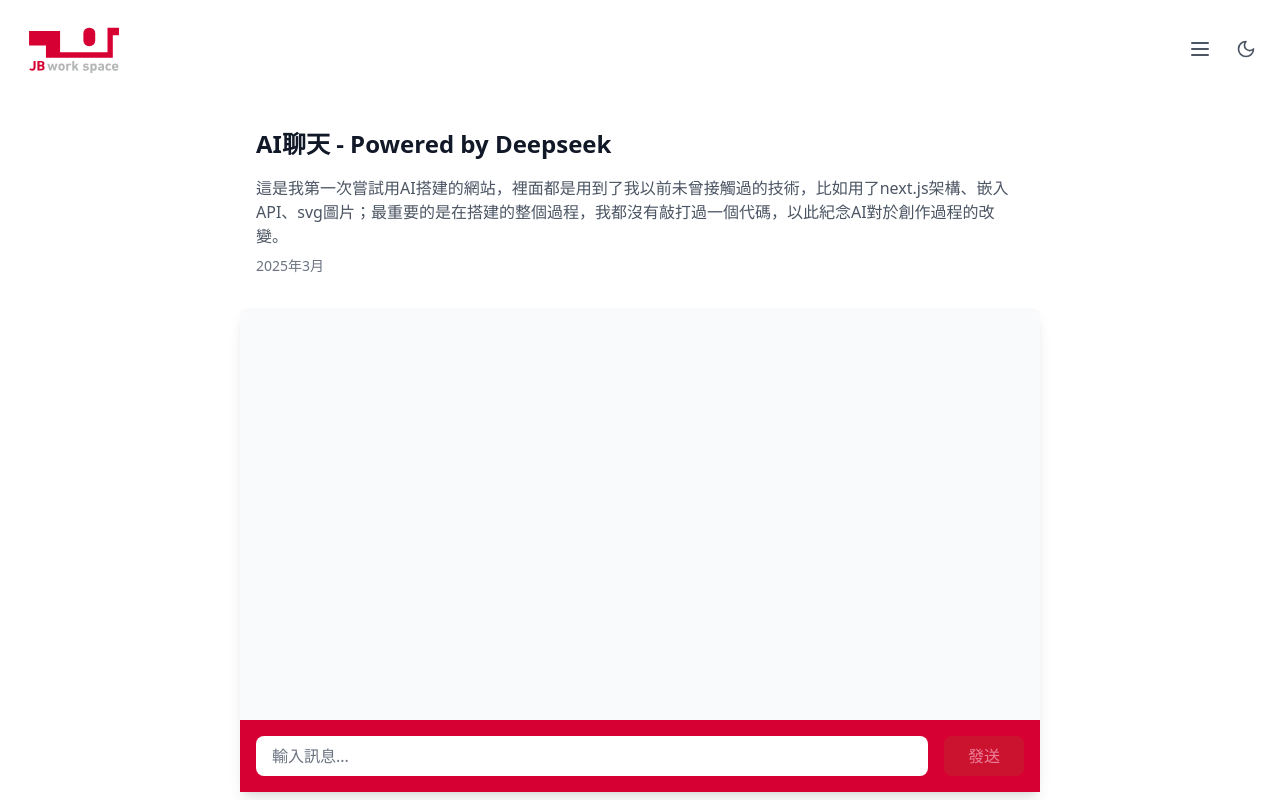
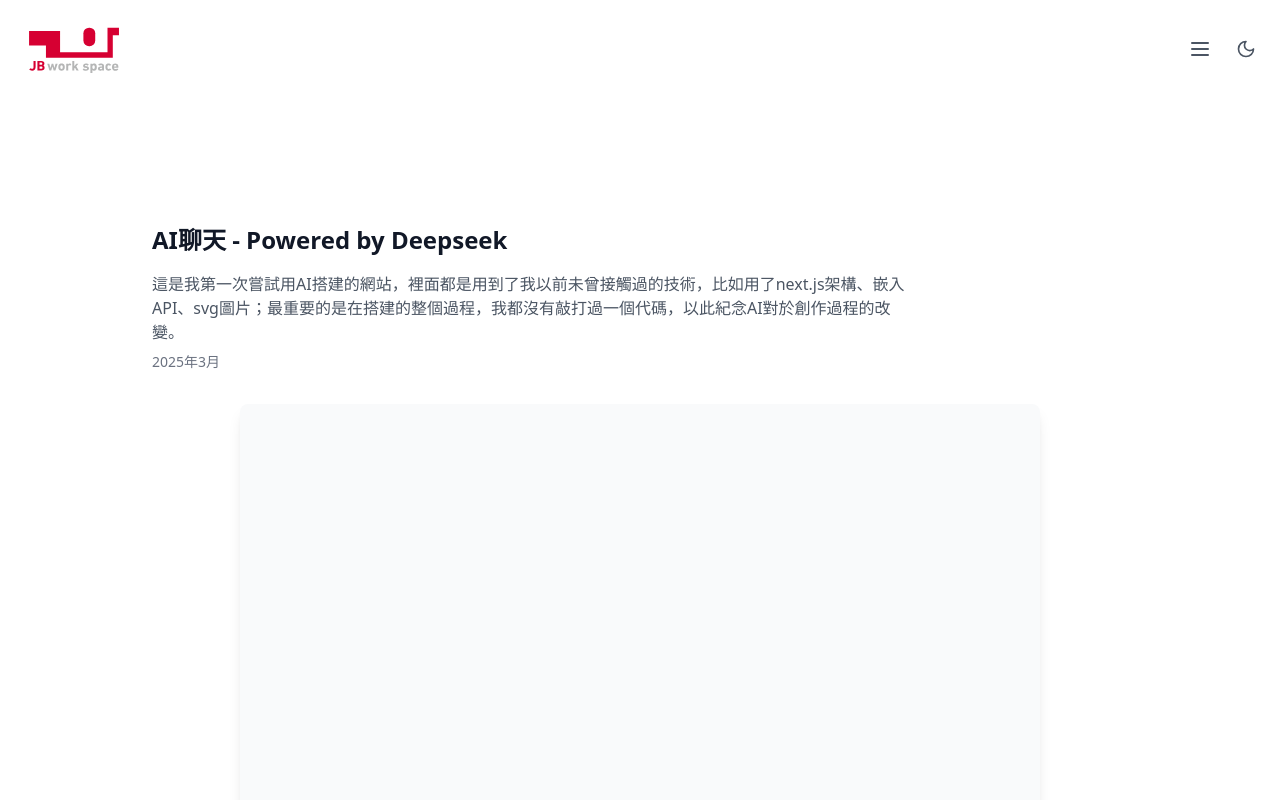
Before and after one commit to elementdeng/aichat, a Next.js app: page / in a window 1280 px wide. Shown: the top 800 px of the page. Built offline with nearby package versions, Linux system fonts and the light colour scheme.

Commit message:
Fix routing and configuration issues

```diff
--- a/app/page.tsx
+++ b/app/page.tsx
@@ -2,8 +2,10 @@
 
 export default function Home() {
   return (
-    <div className="min-h-[calc(100vh-8rem)] flex items-center justify-center">
-      <ChatInterface />
-    </div>
+    <main className="flex min-h-screen flex-col items-center justify-between p-24">
+      <div className="w-full max-w-5xl">
+        <ChatInterface />
+      </div>
+    </main>
   )
 }
--- a/next.config.js
+++ b/next.config.js
@@ -21,6 +21,14 @@
         ],
       },
     ]
+  },
+  // 添加输出配置
+  output: 'standalone',
+  // 添加基础路径配置
+  basePath: '',
+  // 确保正确处理静态资源
+  images: {
+    unoptimized: true
   }
 }
 
```
